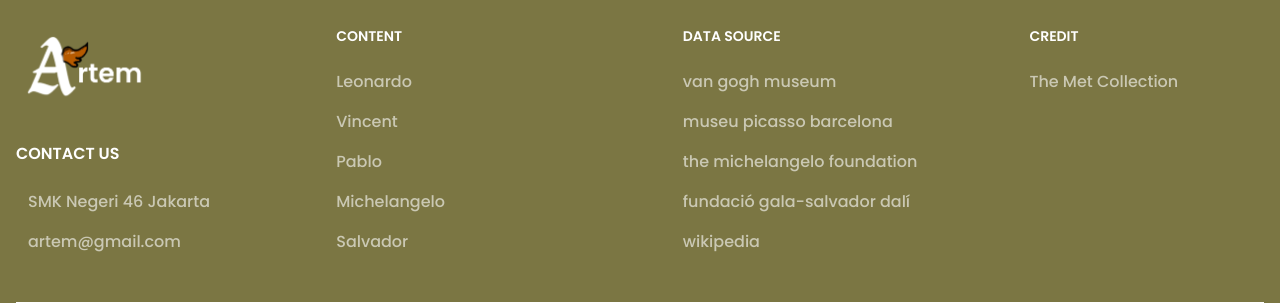
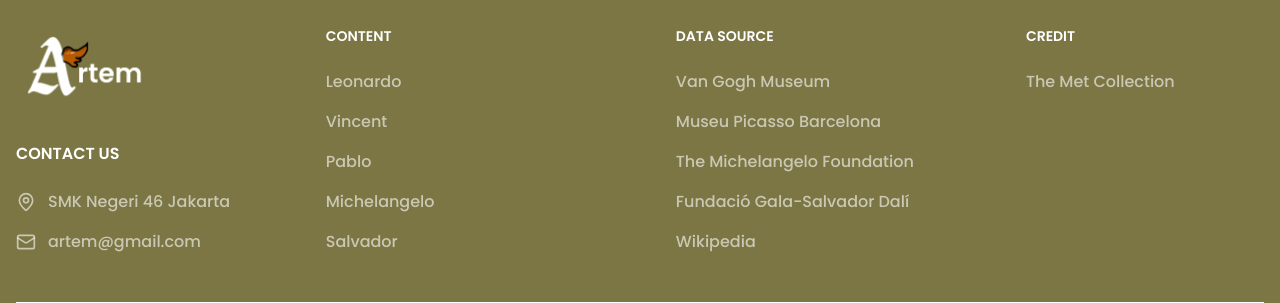
Before and after one commit to reynaldo0/artems, a React (Vite) app: page /aldo in a window 1280 px wide. Shown: the part 1686-1989 px from the top of the page. Built offline with nearby package versions, Linux system fonts and the light colour scheme.

Commit message:
fix footer

```diff
--- a/src/components/Footer.jsx
+++ b/src/components/Footer.jsx
@@ -1,5 +1,6 @@
 import React from "react";
 import { Link } from "react-router-dom";
+import { MapPin, Mail } from "lucide-react"; // Import the icons from lucide-react
 
 const Footer = () => {
   return (
@@ -7,13 +8,13 @@
       <div className="container mx-auto w-full p-4 py-6 lg:py-8">
         <div className="md:flex md:justify-between">
           <div className="mb-6 flex flex-col justify-between md:mb-0">
-            <a href="#home" className="flex items-center">
+            <Link to="/" className="flex items-center">
               <img
-                src="./artem3.png"
+                src="/artem3.png"
                 className="me-3 h-25 w-[130px]"
-                alt="FlowBite Logo"
+                alt="Artem"
               />
-            </a>
+            </Link>
 
             <div className="mb-5 mt-5 md:mb-0">
               <h2 className="mb-6 text-base font-semibold uppercase text-white">
@@ -21,13 +22,13 @@
               </h2>
               <ul className="font-medium text-white/60">
                 <li className="mb-4 flex items-center gap-3 text-base">
-                  <ion-icon name="location"></ion-icon>
+                  <MapPin className="w-5 h-5" /> {/* Replace ion-icon with MapPin */}
                   <a href="#" className="hover:underline hover:text-yellow-200">
                     SMK Negeri 46 Jakarta
                   </a>
                 </li>
                 <li className="mb-4 flex items-center gap-3 text-base">
-                  <ion-icon name="mail"></ion-icon>
+                  <Mail className="w-5 h-5" /> {/* Replace ion-icon with Mail */}
                   <a href="#" className="hover:underline hover:text-yellow-200">
                     artem@gmail.com
                   </a>
@@ -35,13 +36,12 @@
               </ul>
             </div>
           </div>
-          <div className="grid grid-cols-3 gap-8 sm:gap-8 md:gap-10 lg:gap-28">
+          <div className="grid grid-cols-2 md:grid-cols-3 gap-8 sm:gap-8 md:gap-10 lg:gap-28">
             <div>
               <h2 className="mb-6 text-sm font-semibold uppercase text-white">
                 Content
               </h2>
               <ul className="font-medium text-white/60">
-
                 <li className="mb-4">
                   <Link to="/" className="hover:underline hover:text-yellow-200">
                     Leonardo
@@ -78,7 +78,7 @@
                 <li className="mb-4">
                   <a
                     href="https://www.vangoghmuseum.nl/en"
-                    className="lowercase hover:underline hover:text-yellow-200"
+                    className="hover:underline hover:text-yellow-200"
                   >
                     Van Gogh Museum
                   </a>
@@ -86,7 +86,7 @@
                 <li className="mb-4">
                   <a
                     href="https://www.googleadservices.com/pagead/aclk?sa=L&ai=DChcSEwju5ey8pLqIAxUiq2YCHSOAGBMYABAAGgJzbQ&co=1&ase=2&gclid=CjwKCAjw3P-2BhAEEiwA3yPhwIx2mKzW1G8HdkXqpNbqmsgSQZiH6nqnEWjsPVJ09oqzr57SF5z_GBoCpHoQAvD_BwE&ohost=www.google.com&cid=CAESVuD2nOScojiVO9JYyMaP2l3fMKU5gK2y2SL3LPzMbayhSQR6hAdBUmDp8l2Ry_AhCdBdckB-dpuW2XgVRgDD3DXyX22jR7SfEkKSy8lem30Ye8rfXbNT&sig=AOD64_0FsITtK0IBFoVQnQ-nfQEgE8KdXQ&q&nis=4&adurl&ved=2ahUKEwjOnue8pLqIAxUkUGwGHe0LG7YQ0Qx6BAgbEAE"
-                    className="lowercase hover:underline hover:text-yellow-200"
+                    className="hover:underline hover:text-yellow-200"
                   >
                     Museu Picasso Barcelona
                   </a>
@@ -94,7 +94,7 @@
                 <li className="mb-4">
                   <a
                     href="https://www.michelangelofoundation.org/"
-                    className="lowercase hover:underline hover:text-yellow-200"
+                    className="hover:underline hover:text-yellow-200"
                   >
                      The Michelangelo Foundation
                   </a>
@@ -102,7 +102,7 @@
                 <li className="mb-4">
                   <a
                     href="https://www.salvador-dali.org/es/"
-                    className="lowercase hover:underline hover:text-yellow-200"
+                    className="                   hover:underline hover:text-yellow-200"
                   >
                     Fundació Gala-Salvador Dalí
                   </a>
@@ -110,7 +110,7 @@
                 <li className="mb-4">
                   <a
                     href="https://www.wikipedia.org/"
-                    className="lowercase hover:underline hover:text-yellow-200"
+                    className="hover:underline hover:text-yellow-200"
                   >
                     Wikipedia
                   </a>
--- a/src/components/ToUp.jsx
+++ b/src/components/ToUp.jsx
@@ -26,7 +26,7 @@
   return (
     <button
       onClick={handleClick}
-      className={`fixed bottom-8 right-8 bg-primary hover:bg-yellow-200 hover:text-primary text-white rounded-full p-3 shadow shadow-white transition-transform duration-300 ${
+      className={`fixed bottom-8 z-[99999] right-8 bg-primary hover:bg-yellow-200 hover:text-primary text-white rounded-full p-3 shadow shadow-white transition-transform duration-300 ${
         isVisible ? 'opacity-100 translate-y-0' : 'opacity-0 translate-y-20'
       }`}
       style={{ transform: 'translateY(0)', transition: 'transform 0.3s ease' }}
--- a/src/docs/GalleryAbout.jsx
+++ b/src/docs/GalleryAbout.jsx
@@ -24,7 +24,7 @@
     mainImage: { src: "/about/1.jpg", title: "Muhammad Salman Alfarizi" },
     description:
       "Dutch painter, generally considered the greatest after Rembrandt van Rijn, and one of the greatest of the Post-Impressionists.",
-    born: "March 30, 1853",
+    born: "January 11, 2007",
     socialLinks: [
       { icon: "Instagram", url: "https://www.instagram.com/avlfarizi" },
       { icon: "Linkedin", url: "https://www.linkedin.com/in/muhammad-salman-al-farisi-14a517324" },
```
